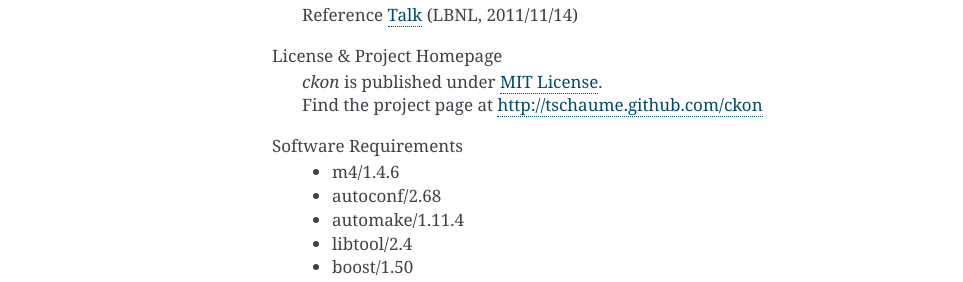
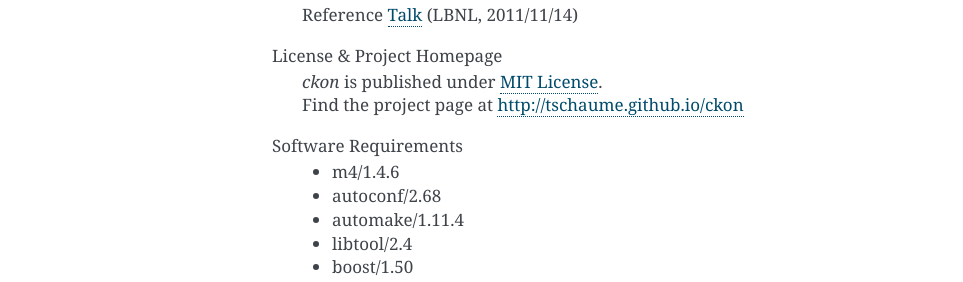
Before and after one commit to tschaume/ckon, a Sphinx documentation site: the page built from docs/index.rst, in a window 1280 px wide and 900 px high, scrolled down 310 px. Shown: the part 167-449 px from the top of the window, without its empty margins (148-1111 px from the left). Built offline with Sphinx 7.4.7, drawn with Linux system fonts in a browser that asks for light colours; some of the changed lines change nothing that is shown.

Commit message:
docs: github.com -> github.io

```diff
--- a/docs/index.rst
+++ b/docs/index.rst
@@ -36,7 +36,7 @@
 
 License & Project Homepage
   | *ckon* is published under `MIT License`_.
-  | Find the project page at http://tschaume.github.com/ckon
+  | Find the project page at http://tschaume.github.io/ckon
 
 Software Requirements
   * m4/1.4.6
```
